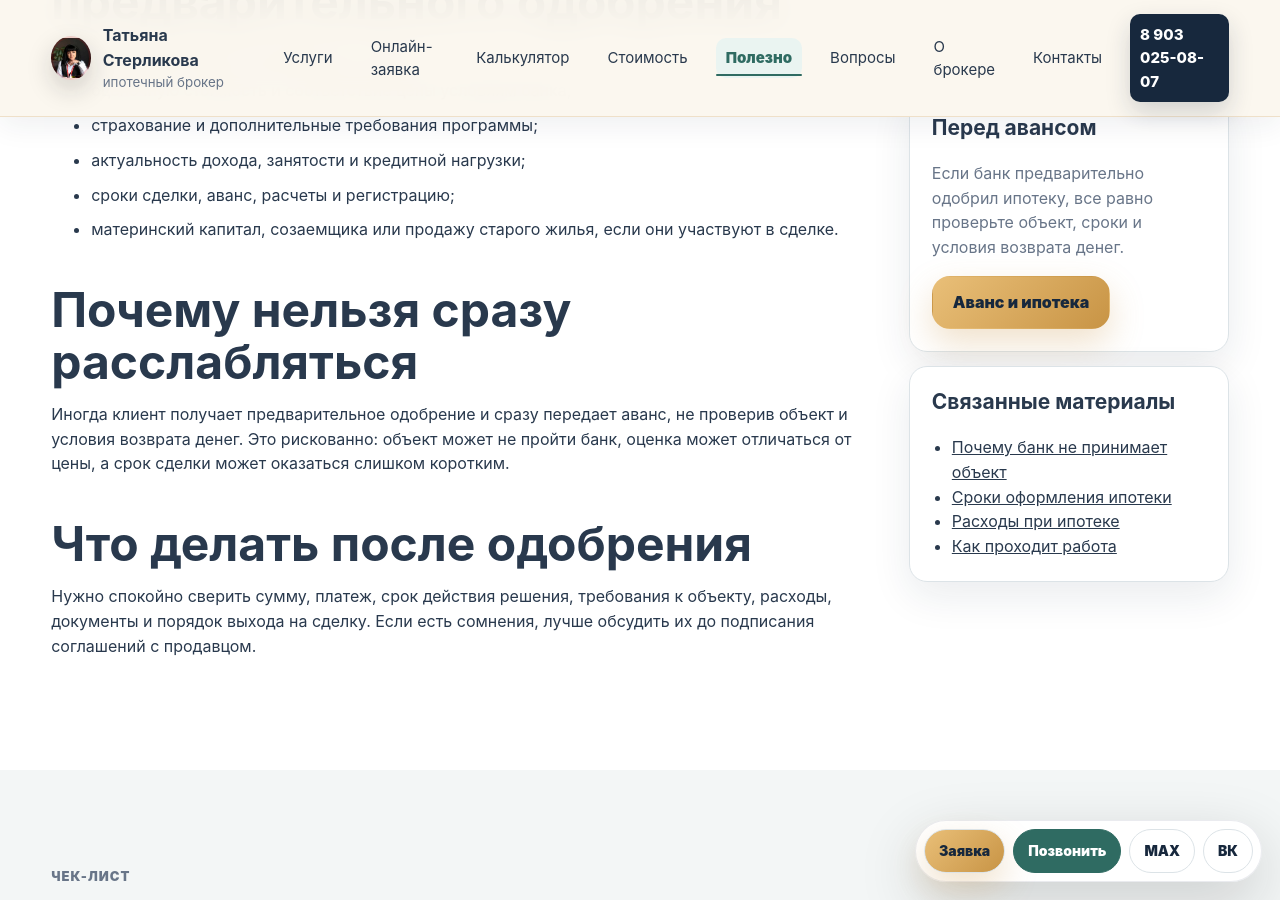
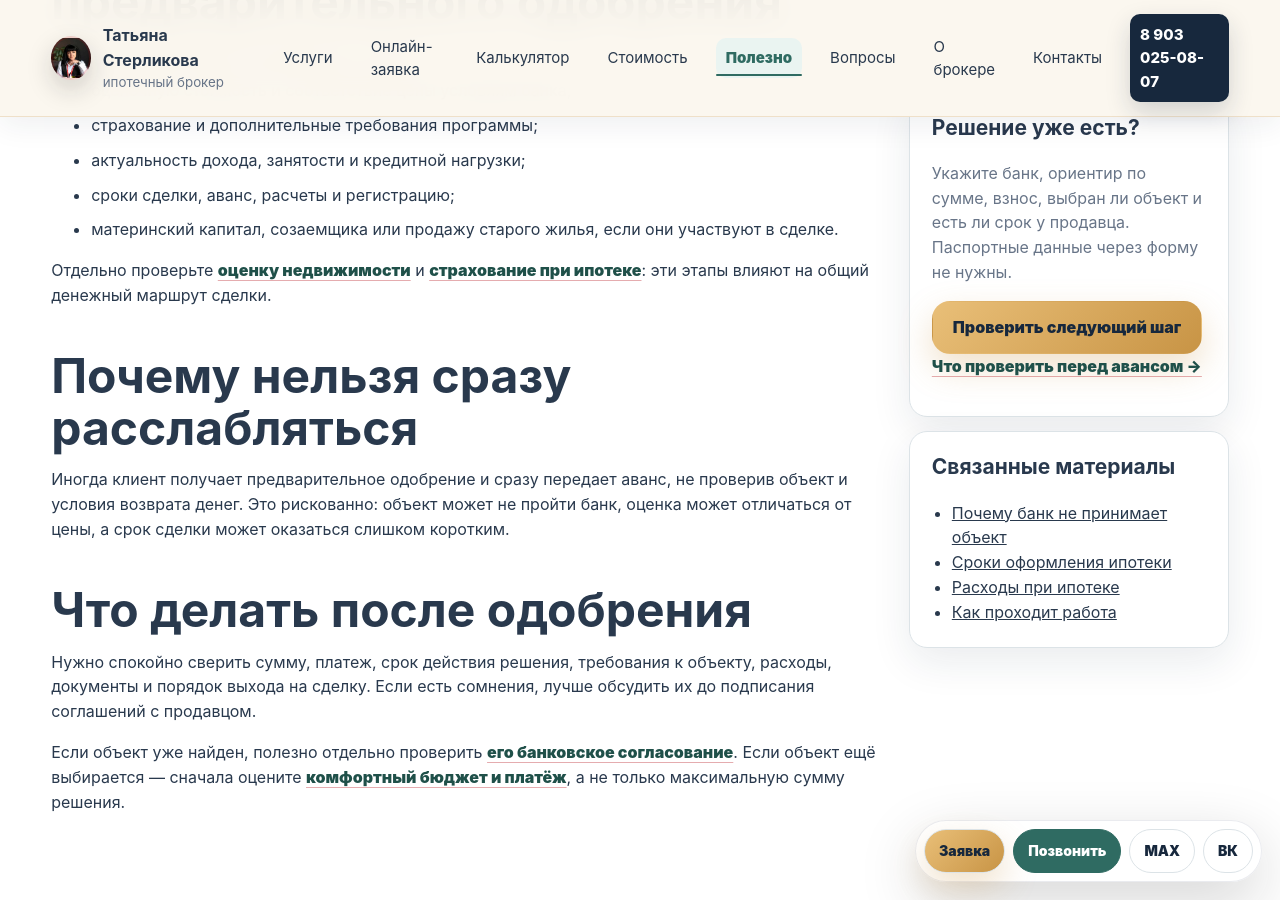
Before and after one commit to deputat36/broker, a Jekyll site: the page built from polezno/predvaritelnoe-odobrenie-ipoteki.md, in a window 1280 px wide and 900 px high, scrolled down 1911 px. Built offline with Jekyll 4.4.1, drawn with Linux system fonts in a browser that asks for light colours; some of the changed text lies outside the part shown.

Commit message:
Добавить маршрут после предварительного одобрения ипотеки (#81)
Добавить измеримый handoff после предварительного решения банка и укрепить связи с объектом, оценкой и расходами без обещаний финального одобрения.

```diff
--- a/polezno/predvaritelnoe-odobrenie-ipoteki.md
+++ b/polezno/predvaritelnoe-odobrenie-ipoteki.md
@@ -1,7 +1,7 @@
 ---
 layout: "default"
 title: "Предварительное одобрение ипотеки | Татьяна Стерликова"
-description: "Что значит предварительное одобрение ипотеки, чем оно отличается от финального решения банка, что проверяют после одобрения и почему важно не торопиться с авансом."
+description: "Что значит предварительное одобрение ипотеки, чем оно отличается от финального решения банка, что проверить по объекту, оценке и расходам до аванса."
 permalink: "/polezno/predvaritelnoe-odobrenie-ipoteki/"
 breadcrumb: "Предварительное одобрение"
 og_type: "article"
@@ -13,7 +13,7 @@
   <h1>Предварительное одобрение ипотеки: что оно значит</h1>
   <p class="lead">Предварительное одобрение помогает понять ориентир по сумме и платежу, но не означает автоматическую сделку. Банк отдельно проверяет объект, документы, финальные условия и актуальные данные заемщика.</p>
   <div class="hero-actions">
-    <a class="btn btn-primary" href="{{ '/konsultaciya/' | relative_url }}">Разобрать заявку</a>
+    <a class="btn btn-primary" href="{{ '/online-zayavka/' | relative_url }}?source={{ page.url | url_encode }}&amp;scenario={{ 'Первичная консультация и подбор ипотеки' | url_encode }}&amp;placement=preapproval_hero">Разобрать решение онлайн</a>
     <a class="btn btn-secondary" href="tel:+79030250807">Позвонить Татьяне</a>
   </div>
 </section>
@@ -46,19 +46,22 @@
       <li>сроки сделки, аванс, расчеты и регистрацию;</li>
       <li>материнский капитал, созаемщика или продажу старого жилья, если они участвуют в сделке.</li>
     </ul>
+    <p>Отдельно проверьте <a class="text-link" href="{{ '/polezno/ocenka-nedvizhimosti-dlya-ipoteki/' | relative_url }}">оценку недвижимости</a> и <a class="text-link" href="{{ '/polezno/strahovanie-pri-ipoteke/' | relative_url }}">страхование при ипотеке</a>: эти этапы влияют на общий денежный маршрут сделки.</p>
 
     <h2>Почему нельзя сразу расслабляться</h2>
     <p>Иногда клиент получает предварительное одобрение и сразу передает аванс, не проверив объект и условия возврата денег. Это рискованно: объект может не пройти банк, оценка может отличаться от цены, а срок сделки может оказаться слишком коротким.</p>
 
     <h2>Что делать после одобрения</h2>
     <p>Нужно спокойно сверить сумму, платеж, срок действия решения, требования к объекту, расходы, документы и порядок выхода на сделку. Если есть сомнения, лучше обсудить их до подписания соглашений с продавцом.</p>
+    <p>Если объект уже найден, полезно отдельно проверить <a class="text-link" href="{{ '/polezno/pochemu-bank-ne-odobryaet-obekt-ipoteki/' | relative_url }}">его банковское согласование</a>. Если объект ещё выбирается — сначала оцените <a class="text-link" href="{{ '/kalkulyator-ipoteki/' | relative_url }}">комфортный бюджет и платёж</a>, а не только максимальную сумму решения.</p>
   </article>
 
   <aside class="sidebar">
     <div class="seo-panel">
-      <h3>Перед авансом</h3>
-      <p>Если банк предварительно одобрил ипотеку, все равно проверьте объект, сроки и условия возврата денег.</p>
-      <a class="btn btn-primary" href="{{ '/polezno/avans-zadatok-i-ipoteka/' | relative_url }}">Аванс и ипотека</a>
+      <h3>Решение уже есть?</h3>
+      <p>Укажите банк, ориентир по сумме, взнос, выбран ли объект и есть ли срок у продавца. Паспортные данные через форму не нужны.</p>
+      <a class="btn btn-primary" href="{{ '/online-zayavka/' | relative_url }}?source={{ page.url | url_encode }}&amp;scenario={{ 'Первичная консультация и подбор ипотеки' | url_encode }}&amp;placement=preapproval_sidebar">Проверить следующий шаг</a>
+      <p><a class="text-link" href="{{ '/polezno/avans-zadatok-i-ipoteka/' | relative_url }}">Что проверить перед авансом →</a></p>
     </div>
     <div class="seo-panel">
       <h3>Связанные материалы</h3>
@@ -89,11 +92,11 @@
   <div>
     <p class="eyebrow">Нужно понять следующий шаг?</p>
     <h2>Разберите одобрение, объект и сроки до аванса</h2>
-    <p>Позвоните или напишите Татьяне: какой банк дал решение, какой объект выбран, какая цена, взнос, срок и есть ли условия продавца.</p>
+    <p>Укажите, какой банк дал решение, выбран ли объект, какая цена и взнос, а также есть ли ограничения по срокам.</p>
   </div>
   <div class="cta-actions">
-    <a class="btn btn-primary" href="tel:+79030250807">8 903 025-08-07</a>
-    <button class="btn btn-secondary" type="button" data-copy-phone>MAX</button>
+    <a class="btn btn-primary" href="{{ '/online-zayavka/' | relative_url }}?source={{ page.url | url_encode }}&amp;scenario={{ 'Первичная консультация и подбор ипотеки' | url_encode }}&amp;placement=preapproval_final">Разобрать решение</a>
+    <a class="btn btn-secondary" href="tel:+79030250807">Позвонить</a>
     <a class="btn btn-secondary" href="https://vk.com/tatyanasterlikova" rel="noopener">ВК</a>
   </div>
 </section>
```
